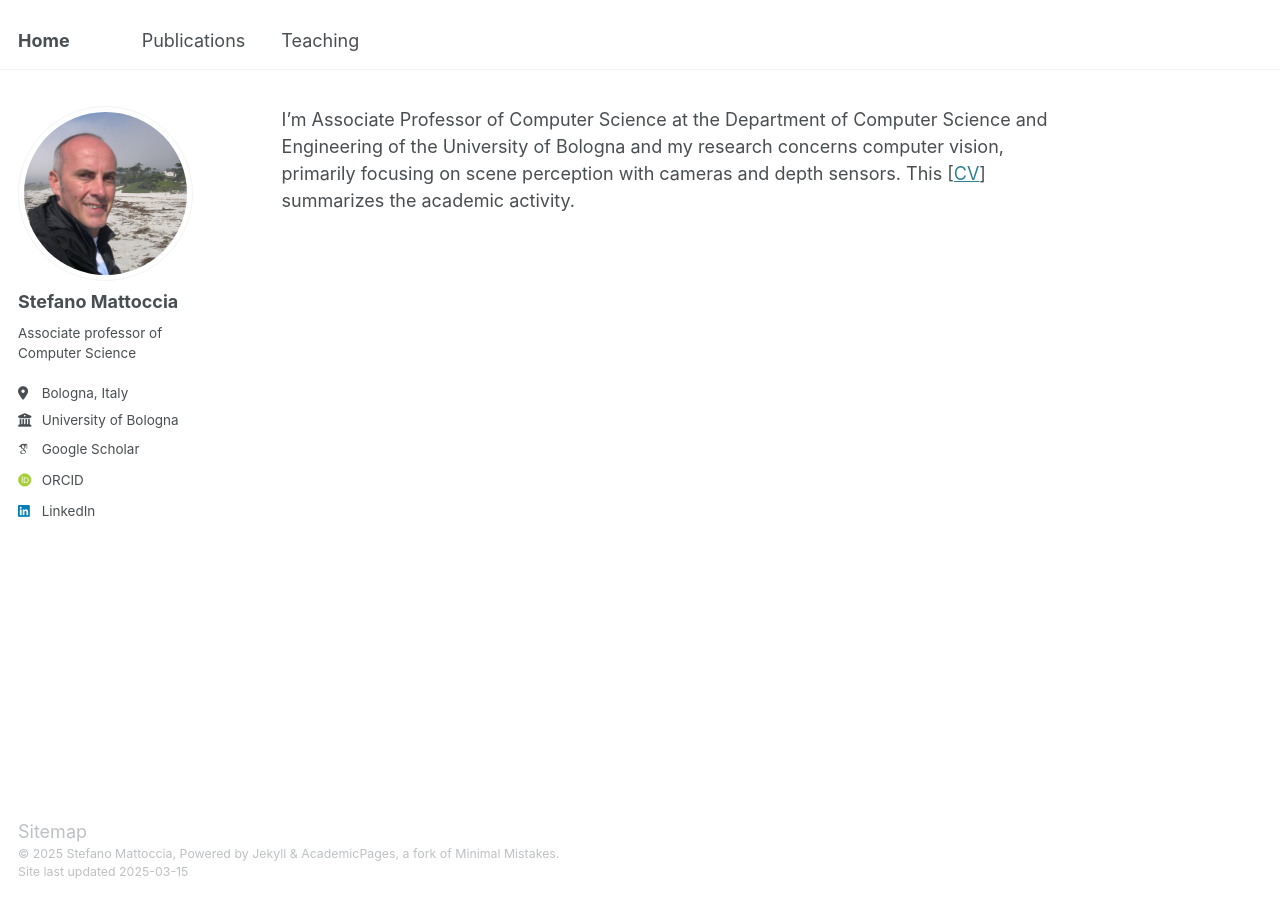
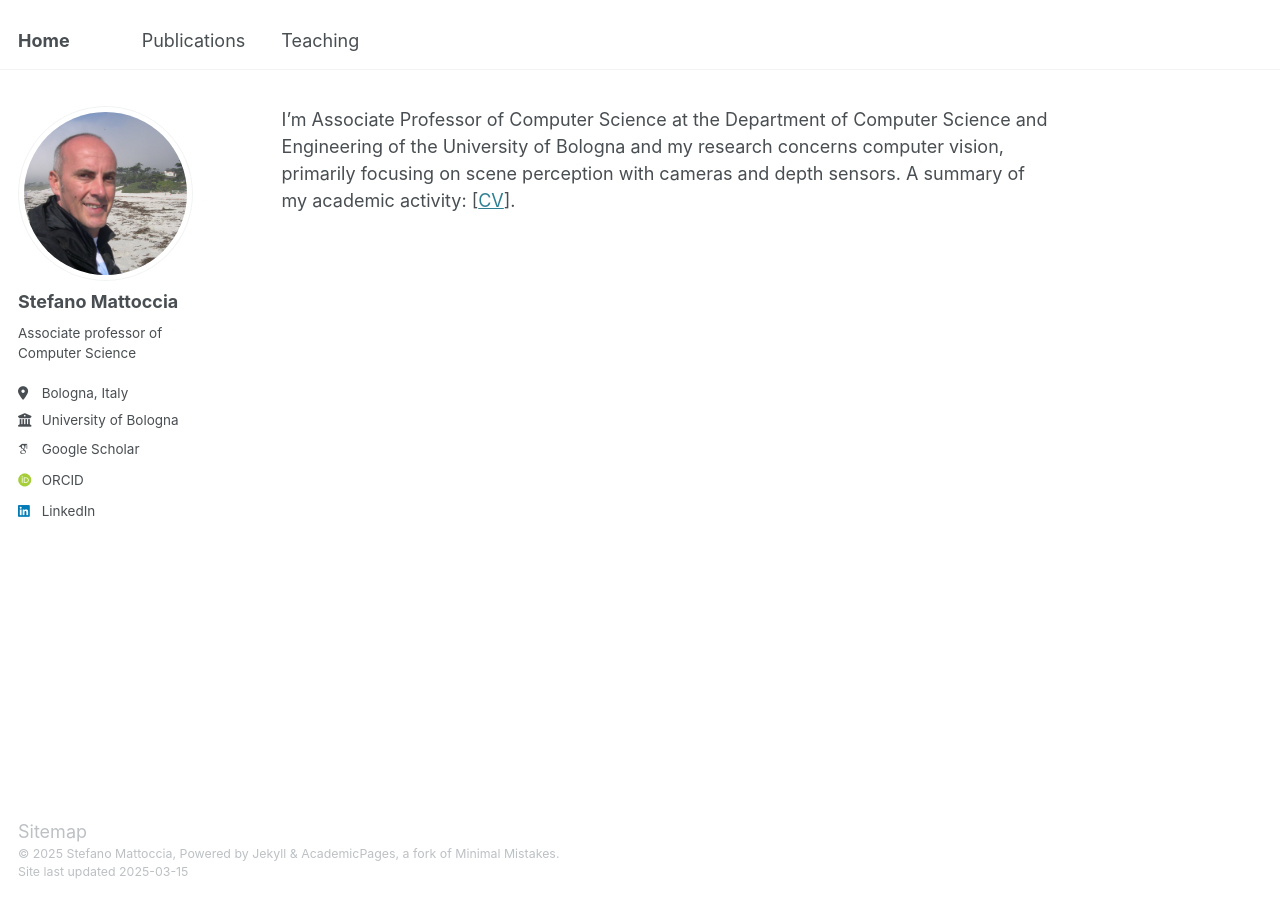
Before and after one commit to stefanomattoccia/stefanomattoccia.github.io, a Jekyll site: the page built from _pages/about.md, in a window 1280 px wide. Built offline with Jekyll 4.4.1, drawn with Linux system fonts in a browser that asks for light colours; some web fonts are replaced.

Commit message:
Update about.md

```diff
--- a/_pages/about.md
+++ b/_pages/about.md
@@ -8,4 +8,4 @@ redirect_from:
 ---
 
 I'm Associate Professor of Computer Science at the Department of Computer Science and Engineering of the University of Bologna and my research concerns computer vision, primarily focusing on scene perception with cameras and depth sensors.
-This [[CV](/files/CV_ENG.pdf)] summarizes the academic activity.
+A summary of my academic activity: [[CV](/files/CV_ENG.pdf)].
```
